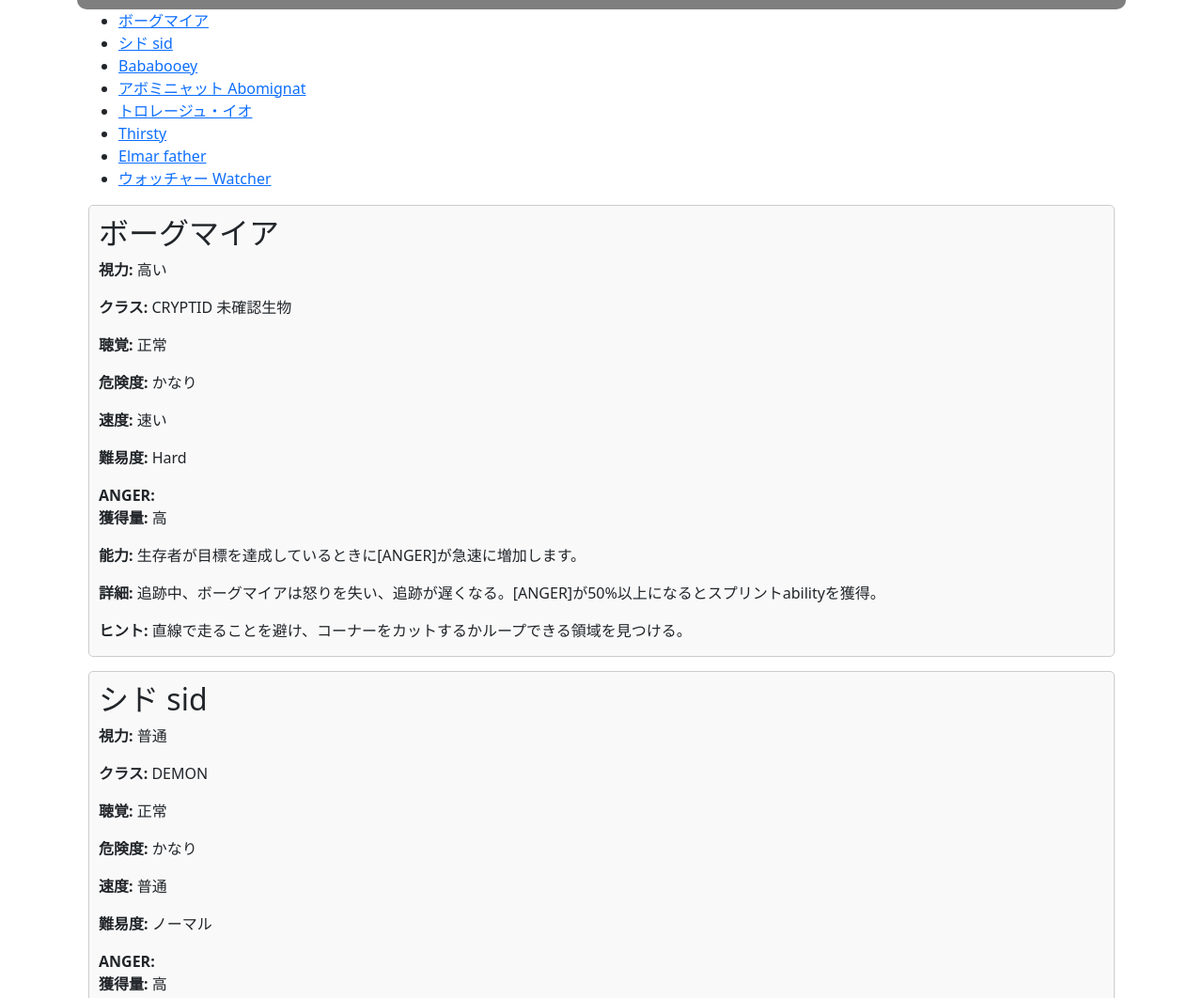
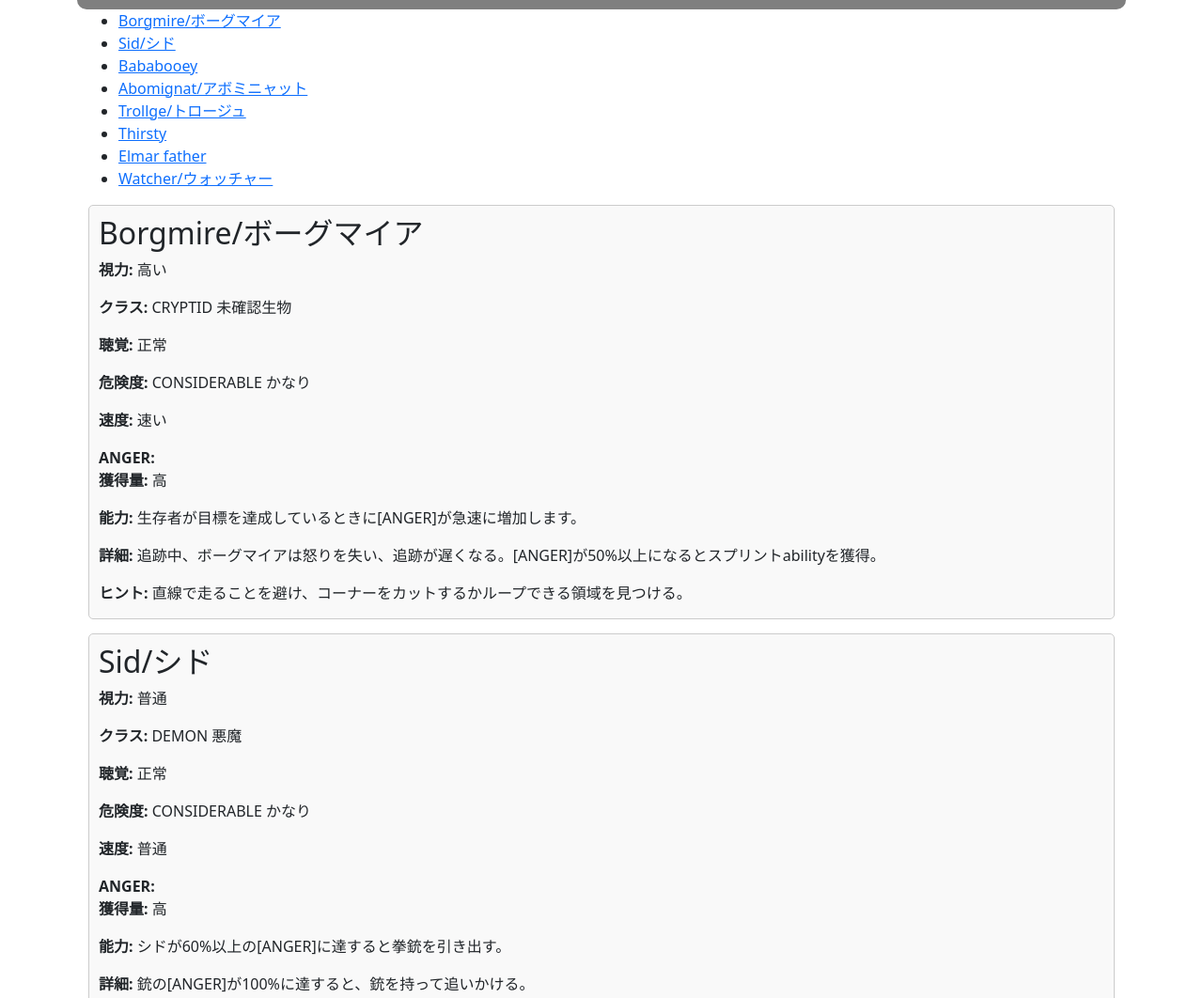
Before and after one commit to hrdmsk/slashco_fan, a plain HTML site: page index.html in a window 1280 px wide. Shown: the part 192-1254 px from the top of the page at 94% size. Drawn offline with nearby package versions, Linux system fonts and the light colour scheme.

Commit message:
コミット

```diff
--- a/characters.json
+++ b/characters.json
@@ -1,13 +1,13 @@
 {
     "characters": [
         {
-            "name": "ボーグマイア",
+            "name": "Borgmire/ボーグマイア",
             "vision": "高い",
             "class": "CRYPTID 未確認生物",
             "hearing": "正常",
-            "danger": "かなり",
+            "danger": "CONSIDERABLE かなり",
             "speed": "速い",
-            "difficulty": "Hard",
+
             "ANGER": {
                 "gain": "高",
                 "ability": "生存者が目標を達成しているときに[ANGER]が急速に増加します。",
@@ -23,13 +23,12 @@
             "hint": "直線で走ることを避け、コーナーをカットするかループできる領域を見つける。"
         },
         {
-            "name": "シド sid",
+            "name": "Sid/シド",
             "vision": "普通",
-            "class": "DEMON",
+            "class": "DEMON 悪魔",
             "hearing": "正常",
-            "danger": "かなり",
+            "danger": "CONSIDERABLE かなり",
             "speed": "普通",
-            "difficulty": "ノーマル",
             "ANGER": {
                 "gain": "高",
                 "ability": "シドが60%以上の[ANGER]に達すると拳銃を引き出す。",
@@ -43,7 +42,6 @@
             "class": "CRYPTID 未確認生物",
             "hearing": "高",
             "danger": "MODERATE-中",
-            "difficulty": "ノーマル",
             "speed": "通常",
             "ANGER": {
                 "gain": "普通",
@@ -53,12 +51,11 @@
             "hint": "隠蔽abilityがあるので、姿が見えなくなる際は注意が必要。"
         },
         {
-            "name": "アボミニャット Abomignat",
+            "name": "Abomignat/アボミニャット",
             "vision": "普通",
             "class": "CRYPTID 未確認生物",
             "hearing": "悪い",
             "danger": "MODERATE-中",
-            "difficulty": "簡単",
             "speed": "ノーマル",
             "ANGER": {
                 "gain": "低",
@@ -68,14 +65,14 @@
             "hint": "hearingがあまり優れていないので、利用することができる。"
         },
         {
-            "name": "トロレージュ・イオ",
+            "name": "Trollge/トロージュ",
             "vision": "低い",
             "hearing": "ヤバい",
+            "danger": "DIVASTATING-高",
             "speed": "最速",
-            "class": "アンブラジ",
-            "difficulty": "DIVASTATING-高",
+            "class": "Shadow 影",
             "ANGER": {
-                "gain": "a2",
+                "gain": "",
                 "danger": "低",
                 "ability": "[ANGER]が60%以上でマップ全体のhearingに敏感に。"
             },
@@ -86,7 +83,8 @@
             "vision": "普通",
             "hearing": "高",
             "speed": "ノーマル",
-            "class": "DEMON",
+            "danger": "CONSIDERABLE かなり",
+            "class": "DEMON 悪魔",
             "ANGER": {
                 "gain": "高",
                 "ability": "0～50%の[ANGER]で受動的になる。",
@@ -108,12 +106,12 @@
             "hint": "距離を保つこと。"
         },
         {
-            "name": "ウォッチャー Watcher",
+            "name": "Watcher/ウォッチャー",
             "vision": "非常に高い",
             "hearing": "正常",
             "speed": "低",
+            "danger": "DIVASTATING-高",
             "class": "UMBRAJ",
-            "difficulty": "DIVASTATING-高",
             "ANGER": {
                 "gain": "",
                 "ability": "[ANGER]が急速に増加し、遠くからストーキング開始。",
--- a/index.html
+++ b/index.html
@@ -72,7 +72,6 @@
                                     <p><strong>聴覚:</strong> ${character.hearing}</p>
                                     <p><strong>危険度:</strong> ${character.danger}</p>
                                     <p><strong>速度:</strong> ${character.speed}</p>
-                                    <p><strong>難易度:</strong> ${character.difficulty}</p>
                                     <div class="ability">
                                         <strong>ANGER:</strong>
                                         <p><strong>獲得量:</strong> ${character.ANGER.gain}</p>
```
